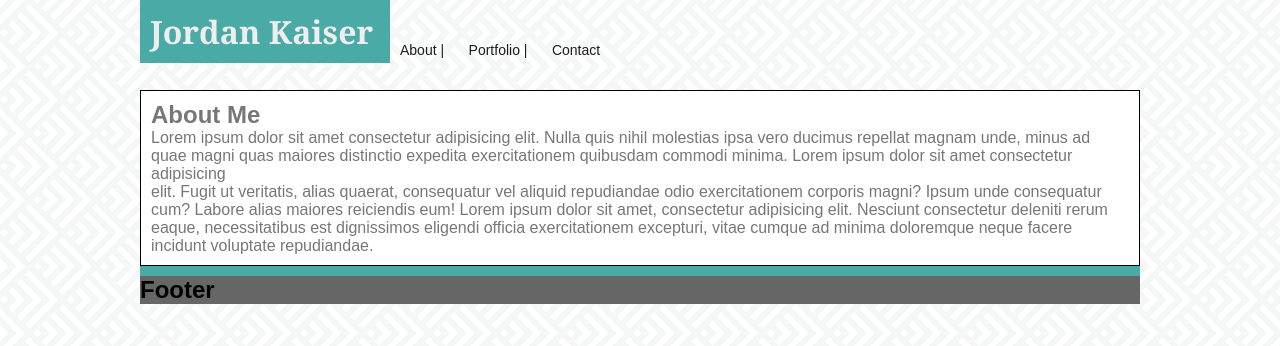
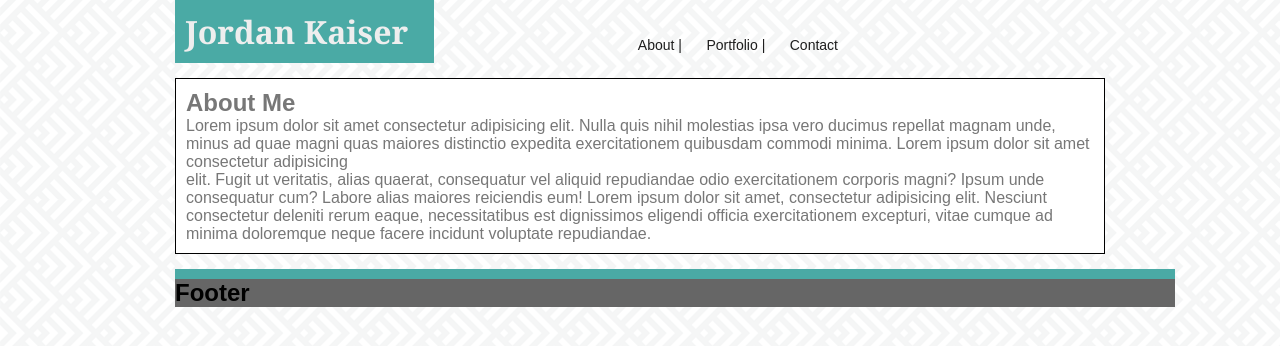
Before and after one commit to Elwdipath/Basic-Portfolio, a plain HTML site: page index.html in a window 1280 px wide. Drawn offline with Linux system fonts and the light colour scheme.

Commit message:
update @10.35a 12/10

```diff
--- a/assets/css/style.css
+++ b/assets/css/style.css
@@ -28,9 +28,9 @@ ul li a {
 body {
     background-image: url(/assets/images/spikes.png);
 }
-.body {
+.wrapper {
     font-family: 'Courier New', Courier, monospace;
-    width: 1000px;
+    width: 960px;
     margin: 0px auto;
     font-family: Arial, Helvetica, sans-serif;
     padding: 0;
@@ -38,20 +38,20 @@ body {
 
 .header {
     float: left;
-    margin: 0px auto;
+    margin: 0 0 0 15px;
     color: #eeeeee;
     background-color:#4aaaa5;
     font-family: Georgia, 'Times New Roman', Times, serif;
     padding: 10px;
-    width: 25%;
+    width: 27%;
 }
 
 nav  {
     width: 750px;
     height: 90px;
-    display: flex;
-    margin: 0 auto;
-
+    position: absolute;
+    top: -5px;
+    right: 432px;
 }
 
 .me {
@@ -59,7 +59,7 @@ nav  {
     color: #777777;
     border: 1px black solid;;
     padding: 10px;
-    margin: 0px auto;
+    margin: 15px;
     background-color:#ffffff
 
 }
@@ -67,7 +67,7 @@ nav  {
 .footer {
     background-color: #666666;
     float: left;
-    margin: 0px auto;
+    margin: 0 0 0 15px;
     width: 1000px;
     border-top: 10px solid #4aaaa5;
 }
--- a/index.html
+++ b/index.html
@@ -7,7 +7,7 @@
     <meta http-equiv="X-UA-Compatible" content="ie=edge">
     <link rel="stylesheet" type="text/css" href="./assets/css/style.css">
 </head>
-<div class="body"><body>
+<div class="wrapper"><body>
     <!---Name-->
     <div class="header">
         <header><h1>Jordan Kaiser</h1></header>
```
